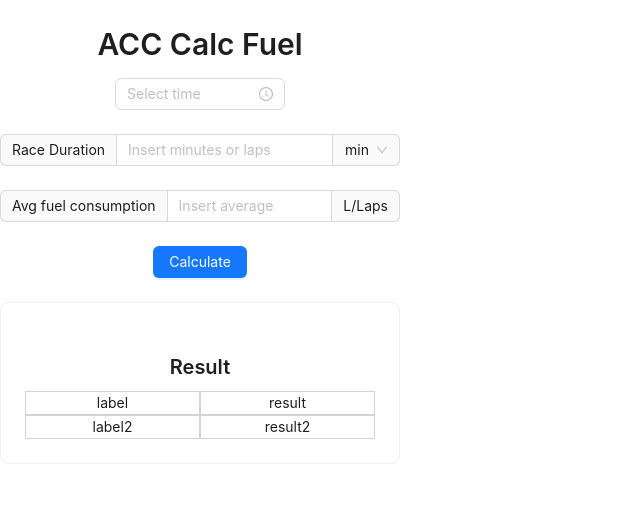
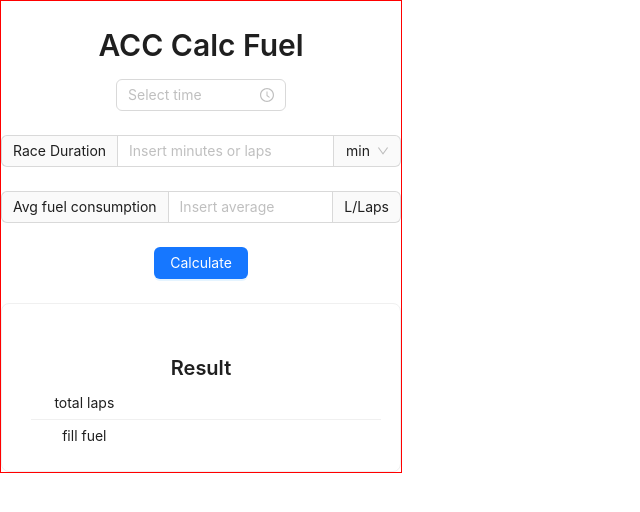
Before and after one commit to rafacostaa/acc-calc-fuel, a React (Create React App) app: page / in a window 1280 px wide. Shown: the top 512 px of the page, without its empty margins (0-640 px from the left). Built offline with nearby package versions, Linux system fonts and the light colour scheme.

Commit message:
create result component

```diff
--- a/src/App.js
+++ b/src/App.js
@@ -1,16 +1,7 @@
 import React, { useState } from "react";
 import "./App.css";
-import {
-  TimePicker,
-  Input,
-  Select,
-  Form,
-  Button,
-  Card,
-  Row,
-  Col,
-  Typography,
-} from "antd";
+import { TimePicker, Input, Select, Form, Button, Typography } from "antd";
+import ResultComponent from "./components/ResultComponent/ResultComponent";
 
 const { Option } = Select;
 
@@ -41,32 +32,21 @@ function App() {
     console.log("result total laps", newRaceDuration / newLaptime2);
     console.log("fill fuel", (newRaceDuration / newLaptime2) * average);
   };
-  const onFinish = (values) => {
+  const onSubmit = (values) => {
     calcFuel(values);
     console.log("Received values of form: ", values);
   };
-  const selectAfter = (
-    <Form.Item name="typeRaceDuration" noStyle>
-      <Select>
-        <Option value="min">min</Option>
-        <Option value="laps">laps</Option>
-      </Select>
-    </Form.Item>
-  );
-  const [form] = Form.useForm();
-  const test = form.getFieldsValue("laptime");
-  console.log(test);
+
   return (
-    <div className="App" style={{ width: "400px" }}>
+    <div className="App" style={{ width: "400px", border: "1px solid red" }}>
       <Typography.Title level={2}>ACC Calc Fuel</Typography.Title>
 
       <Form
-        form={form}
-        name="normal_login"
+        name="calcForm"
         initialValues={{
           typeRaceDuration: "min",
         }}
-        onFinish={onFinish}
+        onFinish={onSubmit}
       >
         <Form.Item
           name="laptime"
@@ -80,7 +60,14 @@ function App() {
         >
           <Input
             addonBefore="Race Duration"
-            addonAfter={selectAfter}
+            addonAfter={
+              <Form.Item name="typeRaceDuration" noStyle>
+                <Select>
+                  <Option value="min">min</Option>
+                  <Option value="laps">laps</Option>
+                </Select>
+              </Form.Item>
+            }
             placeholder="Insert minutes or laps"
           />
         </Form.Item>
@@ -101,27 +88,8 @@ function App() {
           </Button>
         </Form.Item>
       </Form>
-      <div>
-        <Card>
-          <Typography.Title level={4}>Result</Typography.Title>
-          <Row>
-            <Col span={12} style={{ border: "1px solid lightGray" }}>
-              label
-            </Col>
-            <Col span={12} style={{ border: "1px solid lightGray" }}>
-              result
-            </Col>
-          </Row>
-          <Row>
-            <Col span={12} style={{ border: "1px solid lightGray" }}>
-              label2
-            </Col>
-            <Col span={12} style={{ border: "1px solid lightGray" }}>
-              result2
-            </Col>
-          </Row>
-        </Card>
-      </div>
+      <ResultComponent data={state} />
+      {/* {state.fillFuel && <ResultComponent data={state} />} */}
     </div>
   );
 }
--- /dev/null
+++ b/src/components/ResultComponent/ResultComponent.js
@@ -0,0 +1,22 @@
+import React from "react";
+import { Card, Row, Col, Typography, Divider } from "antd";
+const ResultComponent = ({ data: { resultTotalLaps, fillFuel } }) => {
+  return (
+    <Card>
+      <Typography.Title level={4}>Result</Typography.Title>
+      <Row>
+        <Col span={8}>total laps</Col>
+        <Col span={8}>{resultTotalLaps && resultTotalLaps?.toFixed(3)}</Col>
+        <Col span={8}>{resultTotalLaps && Math.ceil(resultTotalLaps)}</Col>
+      </Row>
+      <Divider style={{ margin: 5 }} />
+      <Row>
+        <Col span={8}>fill fuel</Col>
+        <Col span={8}>{fillFuel && fillFuel?.toFixed(3)}</Col>
+        <Col span={8}>{fillFuel && Math.ceil(fillFuel)}</Col>
+      </Row>
+    </Card>
+  );
+};
+
+export default ResultComponent;
```
